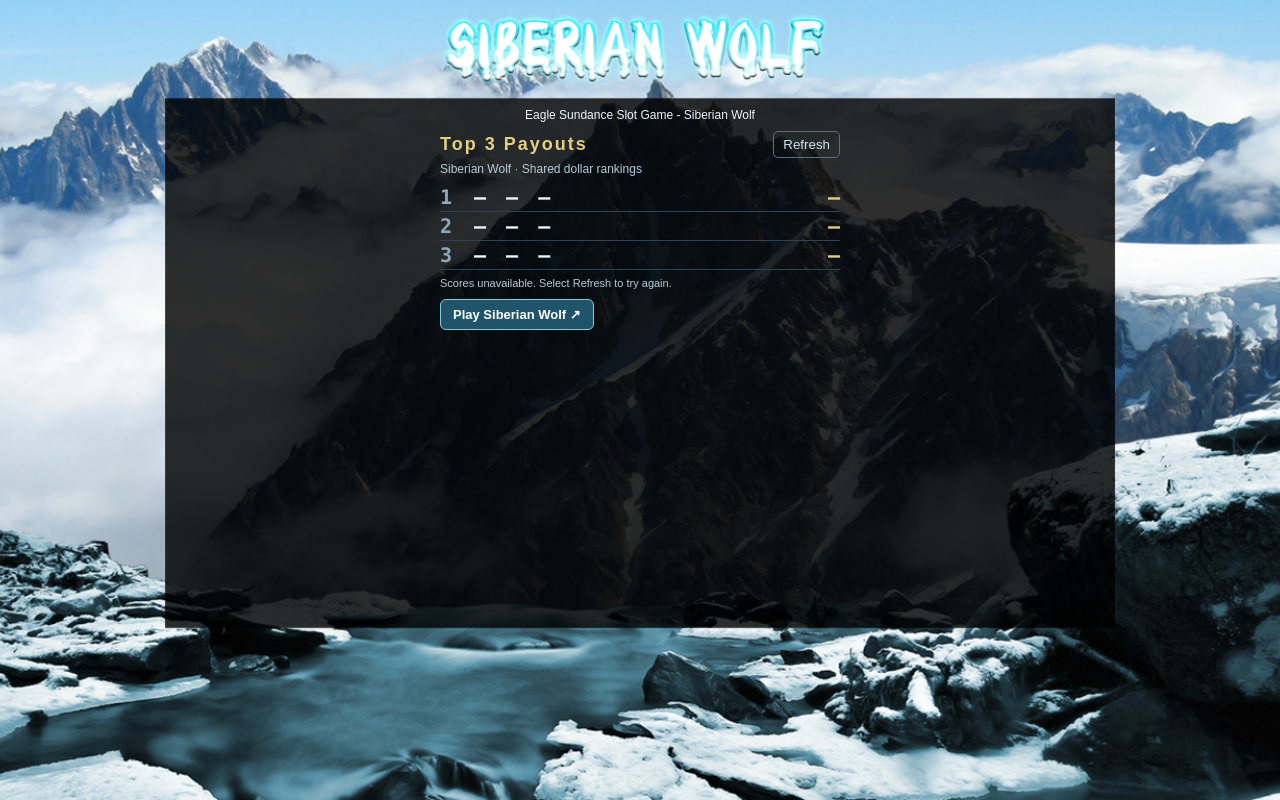
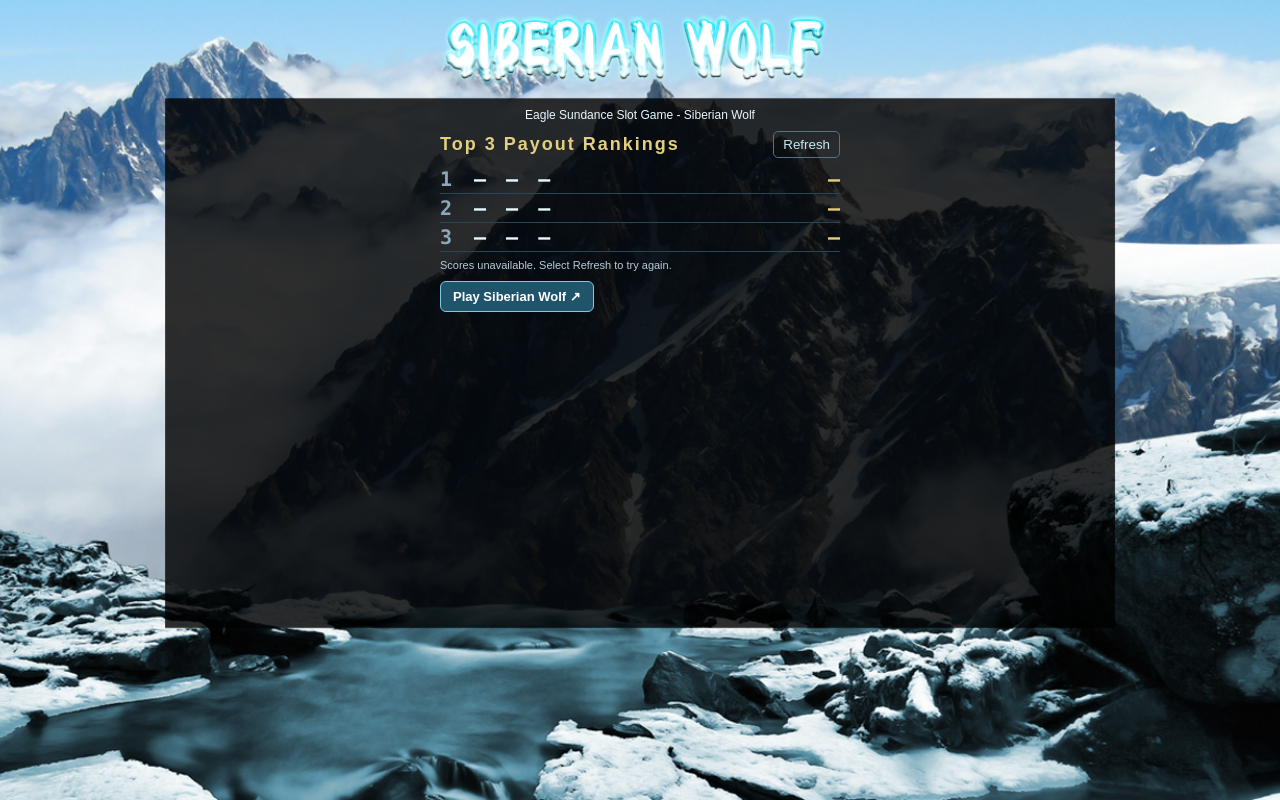
Before and after one commit to Lubasz4gaminG/EagleSundanceSlot, a plain HTML site: page leaderboard.html in a window 1280 px wide. Drawn offline with Linux system fonts and the light colour scheme; no server answers.

Commit message:
Update embedded payout rankings heading and remove subtitle

```diff
--- a/leaderboard.html
+++ b/leaderboard.html
@@ -3,7 +3,7 @@
 <head>
   <meta charset="utf-8">
   <meta name="viewport" content="width=device-width,initial-scale=1">
-  <title>Top 3 Payouts</title>
+  <title>Top 3 Payout Rankings</title>
   <style>
     :root{color-scheme:dark;font-family:Arial,sans-serif;color:#eaf8ff;background:#081c2a}
     *{box-sizing:border-box}body{margin:0}main{position:relative;min-height:350px;height:100vh;background:url("assets/syberia_back.png") center/cover no-repeat}
@@ -23,8 +23,7 @@
 <main aria-labelledby="title">
   <div class="details">
   <p class="game-header">Eagle Sundance Slot Game - Siberian Wolf</p>
-  <header><h1 id="title">Top 3 Payouts</h1><button id="refresh" type="button">Refresh</button></header>
-  <p class="subtitle">Siberian Wolf · Shared dollar rankings</p>
+  <header><h1 id="title">Top 3 Payout Rankings</h1><button id="refresh" type="button">Refresh</button></header>
   <ol id="scores" aria-label="Highest payouts"></ol>
   <p id="status" role="status" aria-live="polite">Loading shared scores…</p>
   <a href="https://lubasz4gaming.github.io/EagleSundanceSlot/" target="_blank" rel="noopener noreferrer">Play Siberian Wolf ↗</a>
```
